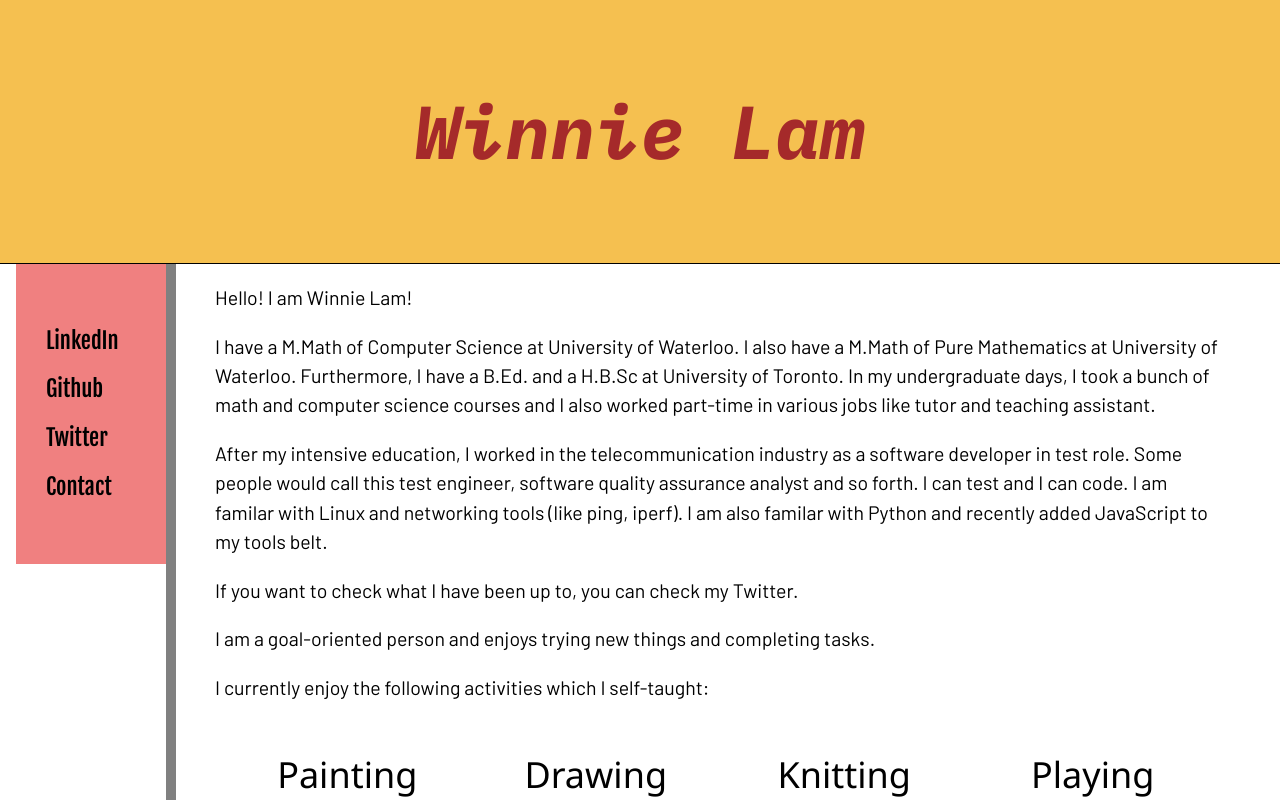
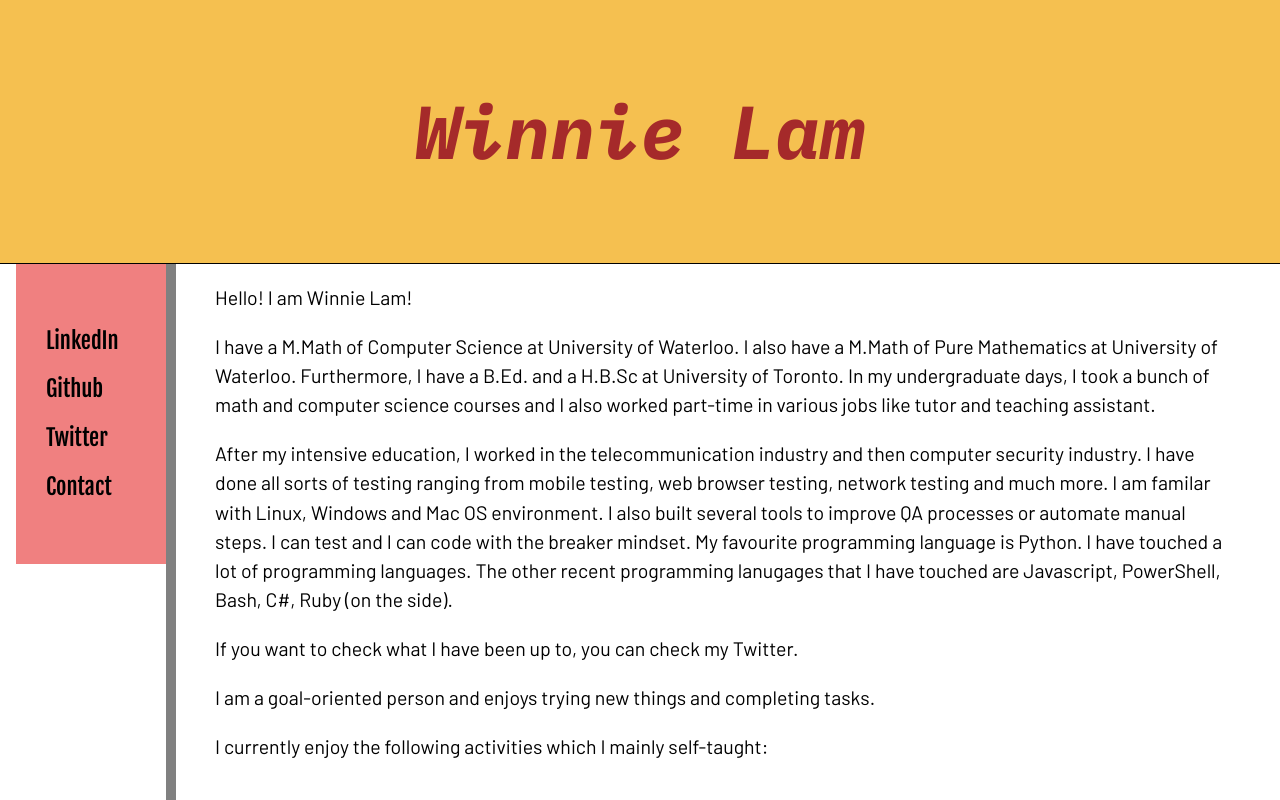
Before and after one commit to wwyl1234/website, an Angular app: page / in a window 1280 px wide. Shown: the top 800 px of the page. Built offline with nearby package versions, Linux system fonts and the light colour scheme.

Commit message:
Updated info of website

```diff
--- a/src/app/app.component.html
+++ b/src/app/app.component.html
@@ -25,11 +25,13 @@
       I also worked part-time in various jobs like tutor and teaching assistant.
     </p>
     <p>
-      After my intensive education, I worked in the telecommunication industry as a software
-      developer in test role. Some people would call this test engineer, software quality
-      assurance analyst and so forth. I can test and I can code. I am familar with Linux
-      and networking tools (like ping, iperf). I am also familar with Python and recently added
-      JavaScript to my tools belt.
+      After my intensive education, I worked in the telecommunication industry and then computer security industry.
+      I have done all sorts of testing ranging from mobile testing, web browser testing, network testing and much more.
+      I am familar with Linux, Windows and Mac OS environment.
+      I also built several tools to improve QA processes or automate manual steps.
+      I can test and I can code with the breaker mindset.
+      My favourite programming language is Python. I have touched a lot of programming languages.
+      The other recent programming lanugages that I have touched are Javascript, PowerShell, Bash, C#, Ruby (on the side).
     </p>
     <p>
       If you want to check what I have been up to, you can check my Twitter.
@@ -38,7 +40,7 @@
       I am a goal-oriented person and enjoys trying new things and completing tasks.
     </p>
     <p>
-      I currently enjoy the following activities which I self-taught:
+      I currently enjoy the following activities which I mainly self-taught:
     </p>
     <div class="w3-row">
       <div class="w3-row-padding w3-padding-16 w3-center">
```
Also changed, not shown: 5 other files (tests, documents, lock files or other folders).
